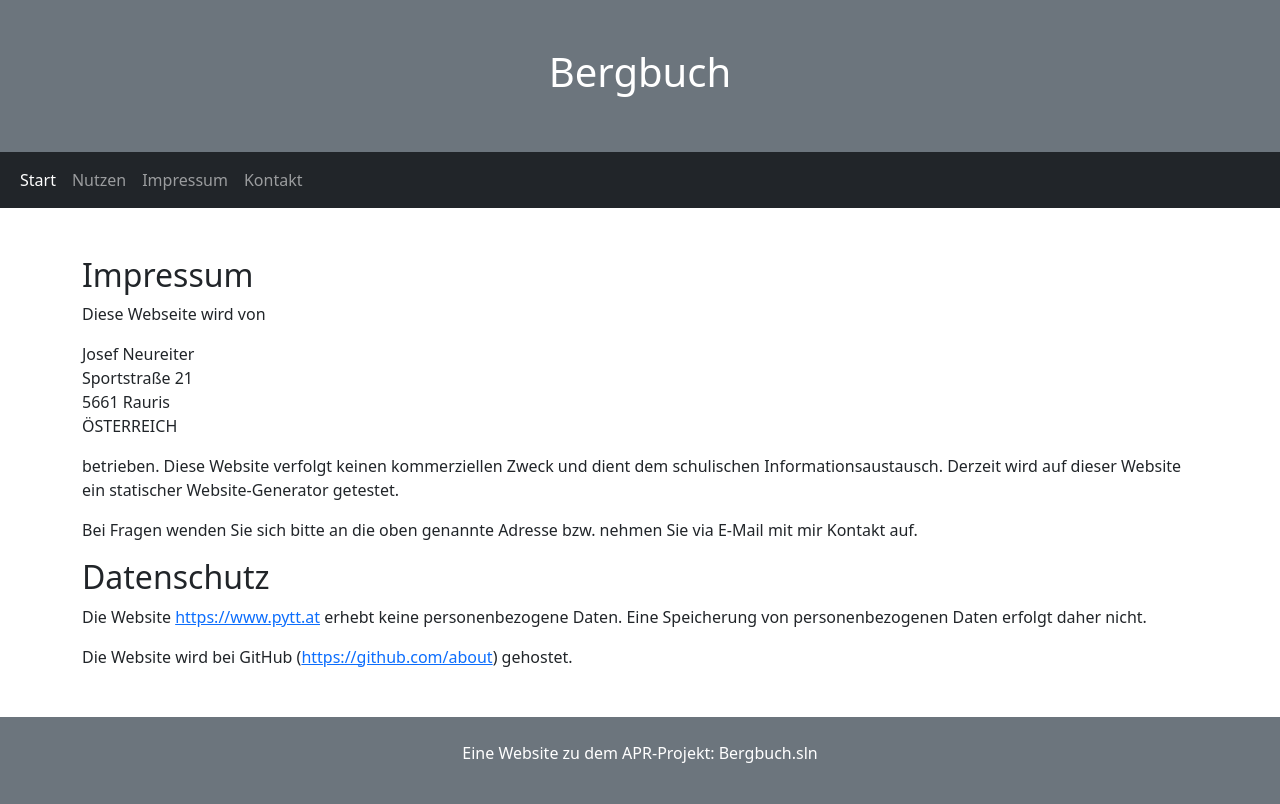
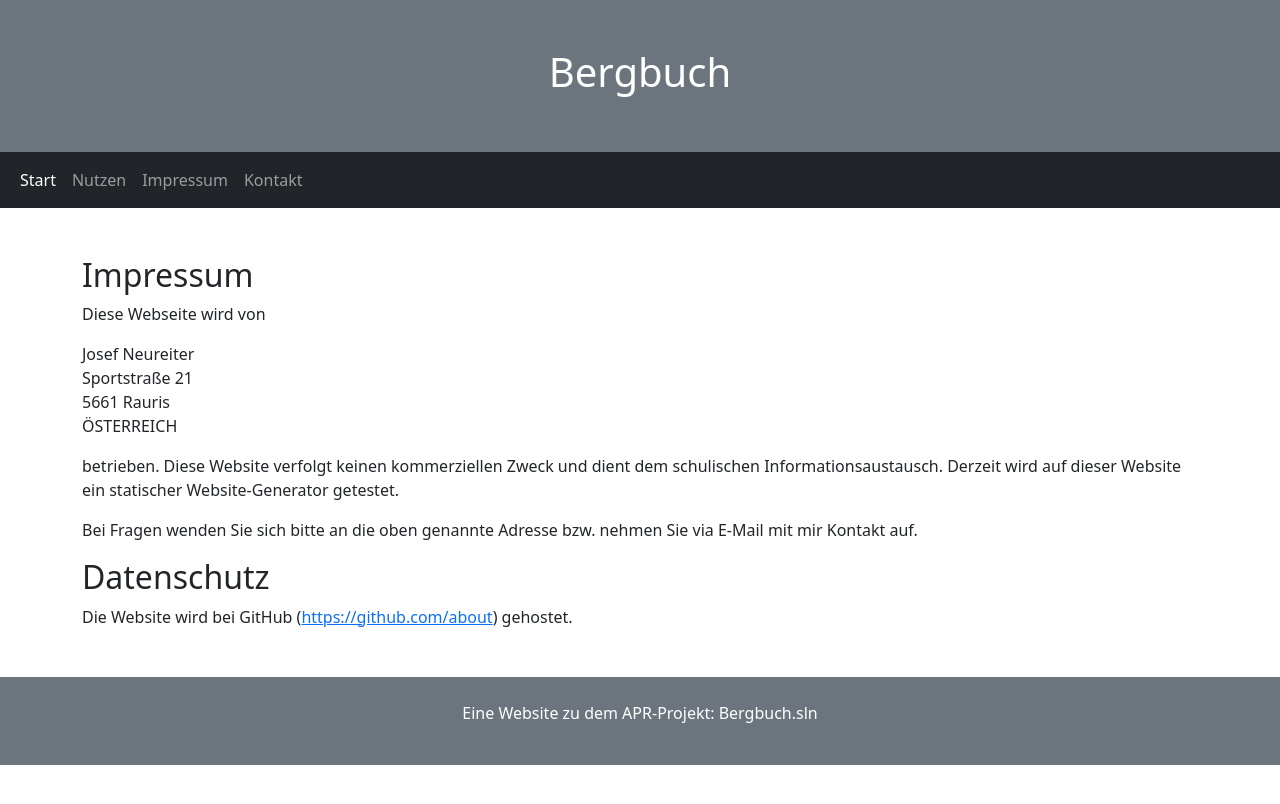
Before and after one commit to jneureiter/jneureiter.github.io, a plain HTML site: page imp.html in a window 1280 px wide. Drawn offline with nearby package versions, Linux system fonts and the light colour scheme.

Commit message:
Datenschutz änderung

```diff
--- a/imp.html
+++ b/imp.html
@@ -53,7 +53,6 @@
   <p>Bei Fragen wenden Sie sich bitte an die oben genannte Adresse bzw. nehmen Sie via E-Mail mit mir Kontakt auf.</p>
 
   <h2>Datenschutz</h2>
-  <p>Die Website <a href="https://www.jneureiter.at">https://www.pytt.at</a> erhebt keine personenbezogene Daten. Eine Speicherung von personenbezogenen Daten erfolgt daher nicht.</p>
   <p>Die Website wird bei GitHub (<a href="https://github.com/about">https://github.com/about</a>) gehostet.</p>
 </div>
 
```
